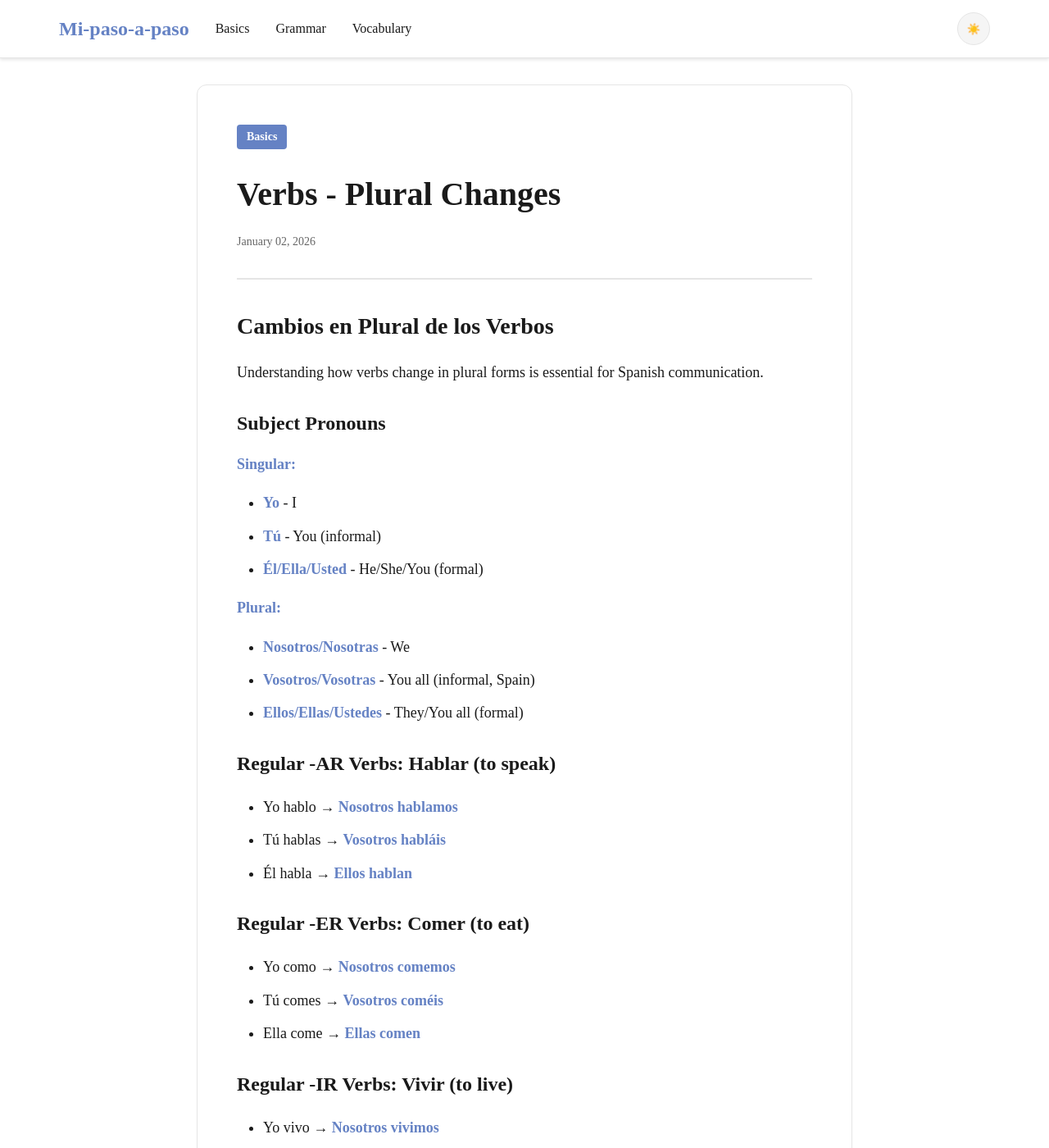
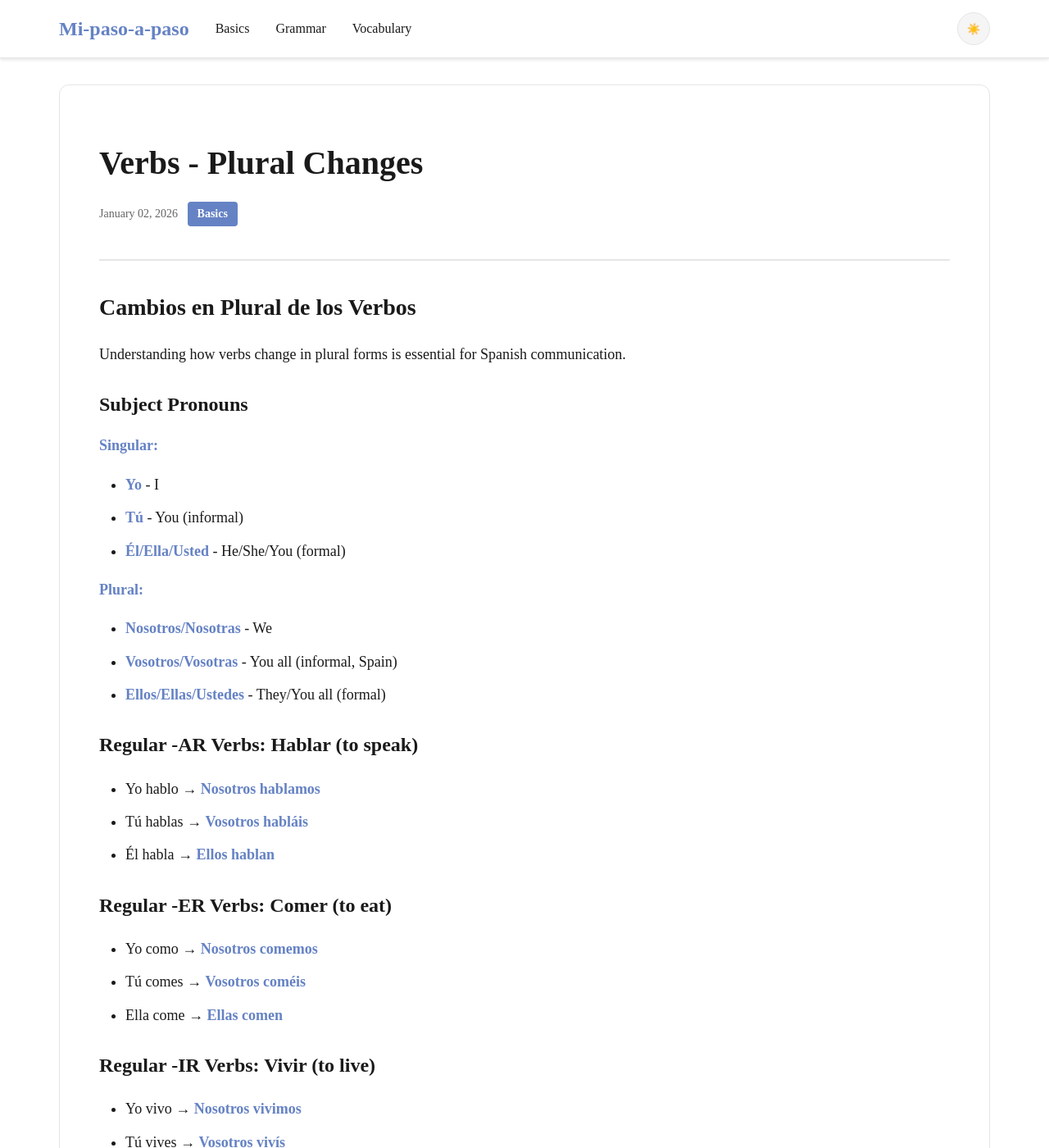
Before and after one commit to mi-paso-a-paso/mi-paso-a-paso.github.io, a Jekyll site: the page built from _posts/2024-01-02-verb-plural-changes.md, in a window 1280 px wide and 1400 px high. Shown: the whole window at 82% size. Built offline with Jekyll 4.4.1, drawn with Linux system fonts in a browser that asks for light colours; nearby versions of some CDN libraries.

Commit message:
the width made standart

```diff
--- a/_layouts/post.html
+++ b/_layouts/post.html
@@ -4,9 +4,11 @@
 
 <article class="post">
   <header class="post-header">
-    <span class="post-category">{{ page.categories | first }}</span>
     <h1>{{ page.title }}</h1>
-    <p class="post-date">{{ page.date | date: "%B %d, %Y" }}</p>
+    <p class="post-date">
+      {{ page.date | date: "%B %d, %Y" }}
+      <span class="post-category">{{ page.categories | first }}</span>
+    </p>
   </header>
 
   <div class="post-content">
--- a/_sass/parts.scss
+++ b/_sass/parts.scss
@@ -69,7 +69,7 @@
 }
 
 .category-page {
-  max-width: 1000px;
+  // max-width: 1000px;
   margin: 0 auto;
 
   .category-header {
--- a/_sass/parts/posts.scss
+++ b/_sass/parts/posts.scss
@@ -8,6 +8,7 @@
   font-size: 14px;
   text-transform: capitalize;
   margin-bottom: 8px;
+  margin-left: 8px;
 }
 
 .post-date {
@@ -49,7 +50,7 @@
   padding: 48px;
   border-radius: 12px;
   border: 1px solid var(--border);
-  max-width: 800px;
+  // max-width: 800px;
   margin: 0 auto;
 
   .post-header {
```
